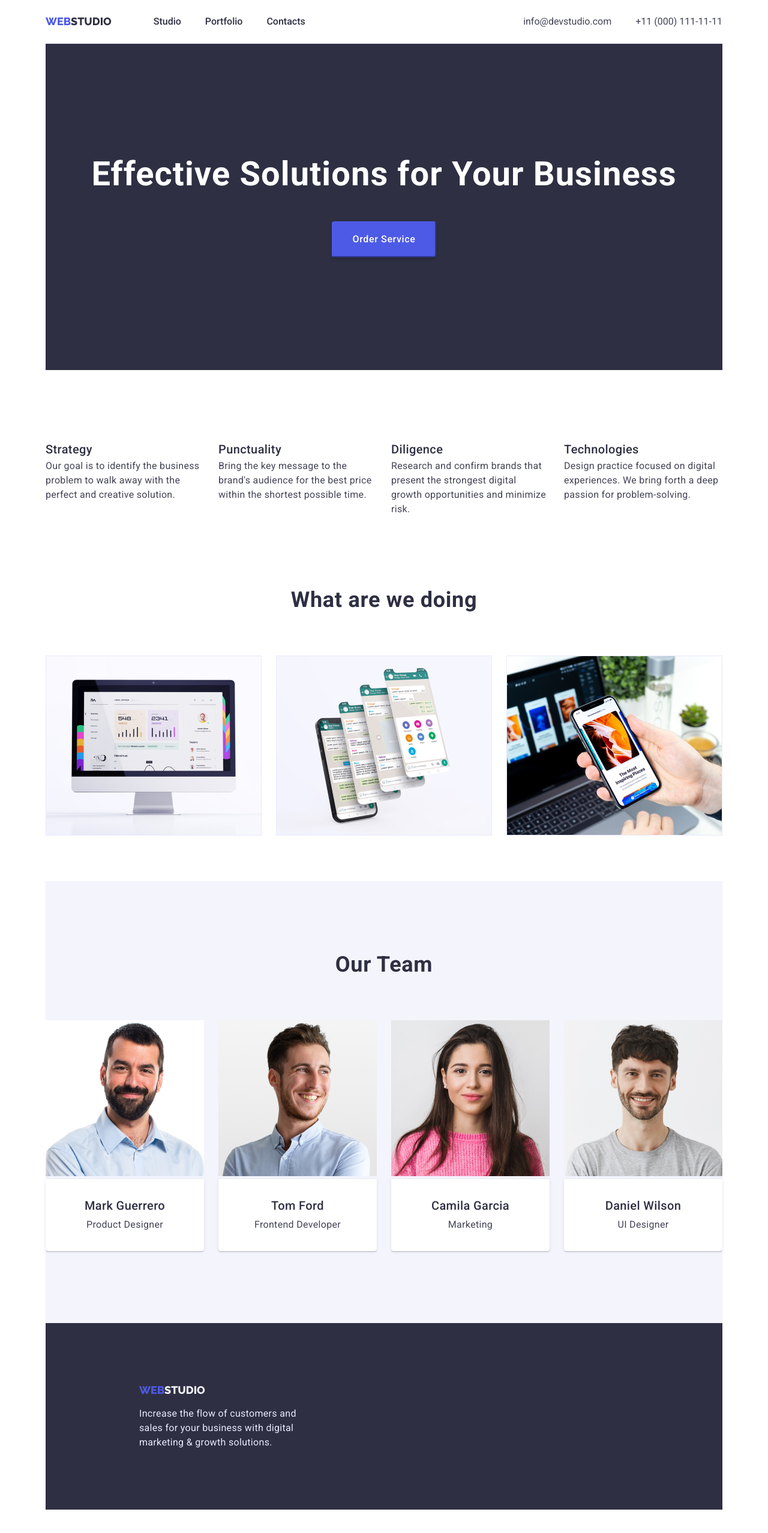
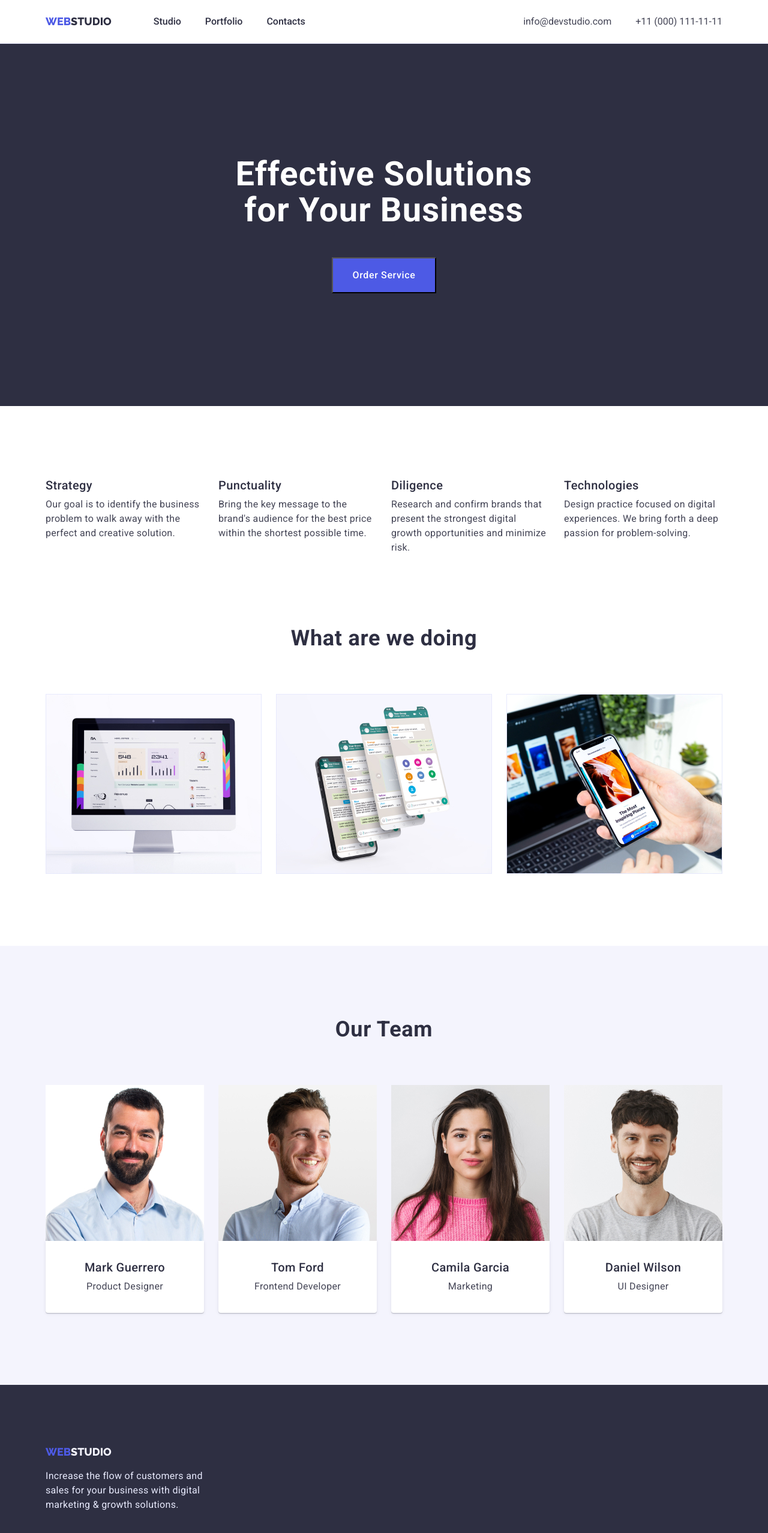
Before and after one commit to s2pakvitols/goit-markup-hw-03, a plain HTML site: page index.html in a window 1280 px wide. Shown: the whole page at 60% size. Before the commit the page ends 2533 px from the top, so only its background shows below. Drawn offline with nearby package versions, Linux system fonts and the light colour scheme.

Commit message:
HW-3 mentor coment

```diff
--- a/css/styles.css
+++ b/css/styles.css
@@ -11,35 +11,58 @@
   --title-btn-active-hover: #404bbf;
   --footer-text: #e7e9fc;
 }
+p,
+h1,
+h2,
+h3,
+h4,
+h5,
+h6 {
+  margin: 0;
+}
+
+ul {
+  margin: 0;
+  padding: 0;
+  list-style: none;
+}
+
+img {
+  display: block;
+  margin: 0;
+  padding: 0;
+  max-width: 100%;
+  height: auto;
+}
 
 body {
   font-family: 'Roboto', sans-serif;
   color: var(--main-text-color);
   background-color: var(--main-bg-color);
 }
+
 .container {
-  width: 1128px;
+  max-width: 1158px;
   margin: 0 auto;
-}
-
-ul {
-  list-style: none;
-
-  margin: 0;
-  padding: 0;
+  padding-left: 15px;
+  padding-right: 15px;
+  width: 100%;
 }
 
 .link {
-  margin: 0;
-  padding: 0;
   text-decoration: none;
+}
+
+.header {
+  border-bottom: 1px solid #e7e9fc;
 }
 
 .heder-case {
   display: flex;
   justify-content: space-between;
   align-items: center;
-  border-bottom: 1px solid #e7e9fc;
+  padding: 24px 0;
+
 }
 
 .navigation {
@@ -64,9 +87,9 @@ ul {
   color: var(--main-text-color);
   text-decoration: none;
   text-align: center;
-  margin-right: 70px;
-  margin-top: 24px;
-  margin-bottom: 24px;
+  padding-right: 70px;
+  /* padding-top: 24px;
+  padding-bottom: 24px; */
 }
 .span-logo {
   color: var(--btn-text-color);
@@ -111,11 +134,12 @@ ul {
 .hero {
   background-color: var(--main-text-color);
   text-align: center;
-  padding-top: 188px;
-  margin-bottom: 120px;
+ padding: 188px 0;
+
 }
 .title-text {
-  margin: 0;
+  width: 496px;
+  display: inline-block;
   margin-bottom: 48px;
   font-weight: 700;
   font-size: 56px;
@@ -124,20 +148,20 @@ ul {
   color: var(--main-bg-color);
 }
 
+
+
 .title-button {
   cursor: pointer;
   background-color: var(--btn-text-color);
   font-weight: 500;
   font-size: 16px;
   line-height: 1.5;
-  align-items: center;
   letter-spacing: 0.04em;
   color: var(--title-text-color);
-  margin-bottom: 188px;
   padding: 16px 32px;
-  box-shadow: 0px 4px 4px rgba(0, 0, 0, 0.15);
+  /* box-shadow: 0px 4px 4px rgba(0, 0, 0, 0.15);
   border-radius: 4px;
-  border-color: #4d5ae5;
+  border-color: #4d5ae5; */
 }
 
 .title-button:hover,
@@ -162,16 +186,14 @@ ul {
 
 .section-specifics {
   display: flex;
-  padding: 0;
-  margin-bottom: 120px;
-  justify-content: center;
   gap: 24px;
+  padding-bottom: 120px;
+  padding-top: 120px;
 }
 
 .post-title {
-  margin: 0px 0px 4px 0px;
-  padding: 0;
 
+  margin-bottom: 8px;
   font-weight: 500;
   font-size: 20px;
   line-height: 1.2;
@@ -180,8 +202,7 @@ ul {
 }
 
 .post-title-text {
-  margin: 0;
-  padding: 0;
+
   width: 264px;
   font-weight: 400;
   font-size: 16px;
@@ -189,10 +210,12 @@ ul {
   letter-spacing: 0.02em;
   color: var(--second-text-color);
 }
+.doing-box {
+padding-bottom: 120px;
+}
 
 .images-title {
-  margin: 0 0 72px 0;
-  padding: 0;
+  margin-bottom: 72px;
   font-weight: 700;
   font-size: 36px;
   line-height: 1.11;
@@ -205,16 +228,19 @@ ul {
 .list-img {
   display: flex;
   gap: 24px;
-  margin-bottom: 72px;
 }
 
 .team-section {
   background-color: var(--second-bg-color);
+  padding-top: 120px;
+  padding-bottom: 120px;
+  /* padding-top: 32px;  */
+
 }
 
 .team-title {
-  margin: 0 0 72px 0;
-  padding-top: 120px;
+  margin-bottom: 72px;;
+
   font-weight: 700;
   font-size: 36px;
   line-height: 1.11;
@@ -224,9 +250,6 @@ ul {
 }
 
 .post-team-title {
-  padding: 0;
-  margin: 0;
-  padding-top: 32px;
   margin-bottom: 8px;
   font-size: 16px;
   font-weight: 500;
@@ -239,7 +262,7 @@ ul {
 
 .team-box {
   background-color: var(--main-bg-color);
-
+  padding: 32px 0;
   box-shadow: 0px 1px 6px rgba(46, 47, 66, 0.08),
     0px 1px 1px rgba(46, 47, 66, 0.16), 0px 2px 1px rgba(46, 47, 66, 0.08);
   border-radius: 0px 0px 4px 4px;
@@ -248,13 +271,9 @@ ul {
 .team-item {
   display: flex;
   gap: 24px;
-  padding-bottom: 120px;
 }
 
 .team-text {
-  margin: 0;
-  padding: 0;
-  padding-bottom: 32px;
   font-weight: 400;
   line-height: 1.5;
   text-align: center;
@@ -264,16 +283,16 @@ ul {
 
 .footer .logo {
   color: var(--btn-bg-color);
+  padding: 0;
+  display: inline-block;
+  margin-bottom: 16px;
 }
 .footer-text {
-  padding-top: 100px;
-  padding-left: 156px;
-  margin-bottom: 16px;
+
 }
 
 .logo-text {
   width: 264px;
-  padding-bottom: 100px;
   font-weight: 400;
   font-size: 16px;
   line-height: 1.5;
@@ -283,12 +302,16 @@ ul {
 
 .footer {
   background-color: var(--main-text-color);
+  padding: 100px 0;
+   ;
 }
 
 .botton {
   display: flex;
   justify-content: center;
   gap: 24px;
+  padding-top: 96px;
+  padding-bottom: 72px;
 }
 
 .button-all,
@@ -297,8 +320,6 @@ ul {
 .button-design,
 .button-marketing {
   cursor: pointer;
-  margin-top: 96px;
-  margin-bottom: 72px;
   padding: 12px 24px;
   background-color: var(--btn-bg-color);
   font-weight: 500;
@@ -308,10 +329,10 @@ ul {
   letter-spacing: 0.04em;
   color: var(--btn-text-color);
 
-  box-shadow: 0px 3px 1px rgba(0, 0, 0, 0.1), 0px 2px 1px rgba(0, 0, 0, 0.08),
+  /* box-shadow: 0px 3px 1px rgba(0, 0, 0, 0.1), 0px 2px 1px rgba(0, 0, 0, 0.08),
     0px 2px 2px rgba(0, 0, 0, 0.12);
   border-radius: 4px;
-  border: 1px solid #e7e9fc;
+  border: 1px solid #e7e9fc; */
 }
 .button-all:hover,
 .button-all:focus,
@@ -334,15 +355,15 @@ ul {
   flex-wrap: wrap;
   column-gap: 24px;
   row-gap: 48px;
-  margin-bottom: 120px;
+  padding-bottom: 120px;
 }
 .img-tbox {
   border: 1px solid #e7e9fc;
 }
 
 .post-images-title {
-  margin: 0 0 8px 0;
-  padding: 32px 0 0 16px;
+
+
   font-weight: 500;
   font-size: 20px;
   line-height: 1.2;
@@ -350,8 +371,7 @@ ul {
   color: var(--main-text-color);
 }
 .images-text {
-  margin: 0;
-  padding: 0 0 32px 16px;
+
   font-weight: 400;
   font-size: 16px;
   line-height: 1.5;
--- a/index.html
+++ b/index.html
@@ -19,15 +19,15 @@
     <link rel="stylesheet" href="./css/styles.css" />
   </head>
   <body>
-    <div class="container">
+
       <!-- head of page -->
       <header class="header">
+        <div class="container">
           <!-- navigation -->
           <div class="heder-case">
             <nav class="navigation">
               <a class="logo link" href="./index.html">
-              <span class="span-logo">Web</span>Studio</a
-            >
+                <span class="span-logo">Web</span>Studio</a>
 
               <ul class="list">
                 <li><a class="link studio" href="">Studio</a></li>
@@ -41,17 +41,14 @@
             <address>
               <ul class="list">
                 <li>
-                <a class="mail link" href="mailto:info@devstudio.com"
-                  >info@devstudio.com</a
-                >
+                  <a class="mail link" href="mailto:info@devstudio.com">info@devstudio.com</a>
                 </li>
                 <li>
-                <a class="phone link" href="tel:+110001111111"
-                  >+11 (000) 111-11-11</a
-                >
+                  <a class="phone link" href="tel:+110001111111">+11 (000) 111-11-11</a>
                 </li>
               </ul>
             </address>
+          </div>
         </div>
       </header>
 
@@ -59,10 +56,13 @@
         <!-- hero section -->
         <section class="hero">
           <h1 class="title-text">Effective Solutions for Your Business</h1>
+          <div class="botton-case">
           <button class="title-button" type="button">Order Service</button>
+          </div>
         </section>
         <!-- Specifics --- section#2 -->
         <section>
+          <div class="container">
           <h2 class="none">Specifics</h2>
 
           <ul>
@@ -97,9 +97,11 @@
               </li>
             </div>
           </ul>
+          </div>
         </section>
         <!-- What are we doing --- section#3 -->
-        <section>
+        <div class="container doing-box">
+
           <h2 class="images-title">What are we doing</h2>
           <ul class="list-img">
             <li>
@@ -124,9 +126,11 @@
               />
             </li>
           </ul>
+          </div>
         </section>
         <!-- Our Team --- section#4 -->
         <section class="team-section">
+          <div class="container our-team">
           <h2 class="team-title">Our Team</h2>
           <ul class="team-item">
             <li>
@@ -162,10 +166,11 @@
               </div>
             </li>
           </ul>
+          </div>
         </section>
       </main>
       <footer class="footer">
-        <div class="footer-text">
+        <div class="footer-text container">
           <a class="logo link" href="./index.html"
             ><span class="span-logo">Web</span>Studio</a
           >
@@ -174,7 +179,8 @@
             digital marketing & growth solutions.
           </p>
         </div>
+
       </footer>
-    </div>
+
   </body>
 </html>
```
Also changed, not shown: portfolio.html (+16 -13 lines). Lines whose indentation alone changed are shown as unchanged.
